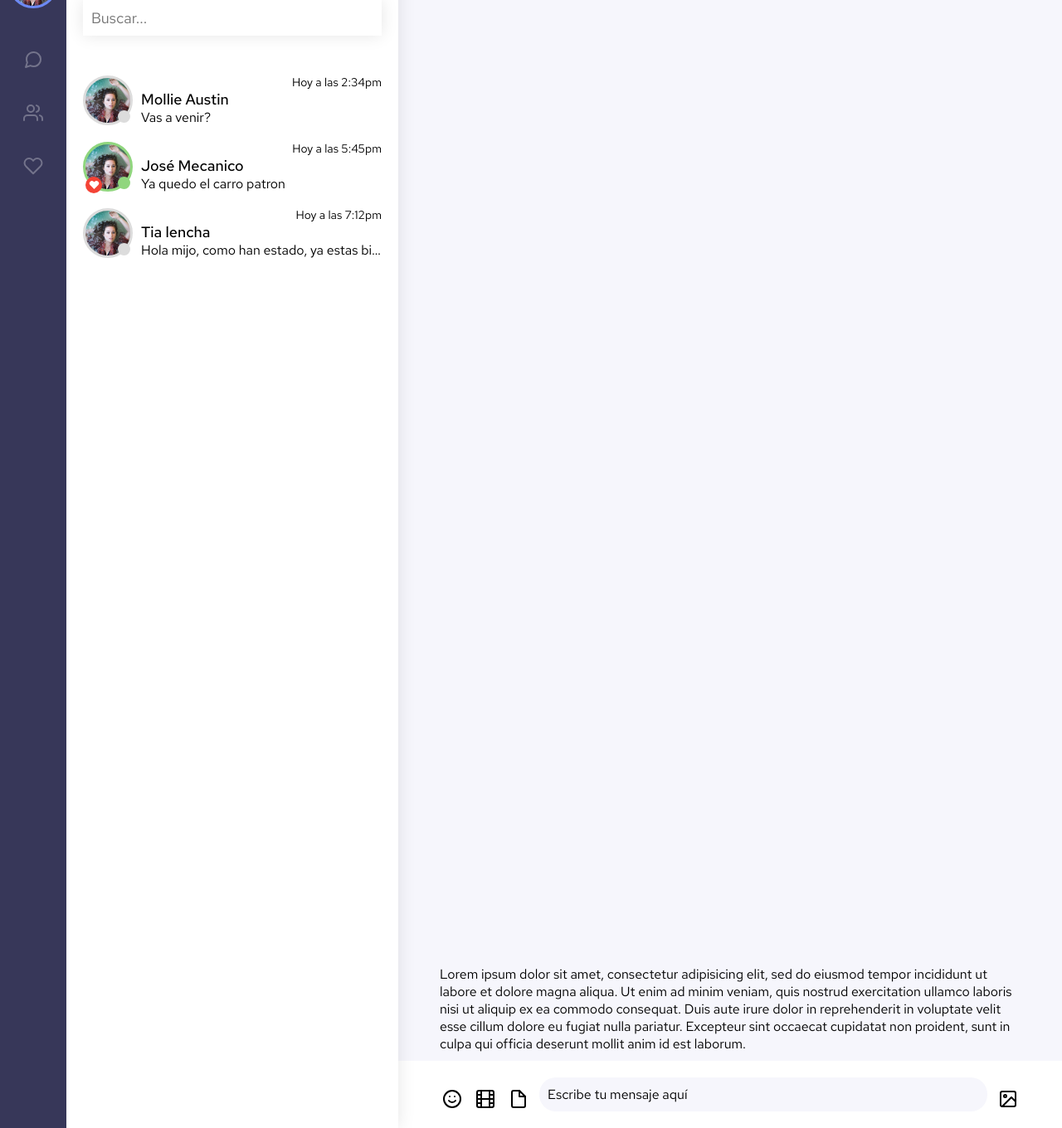
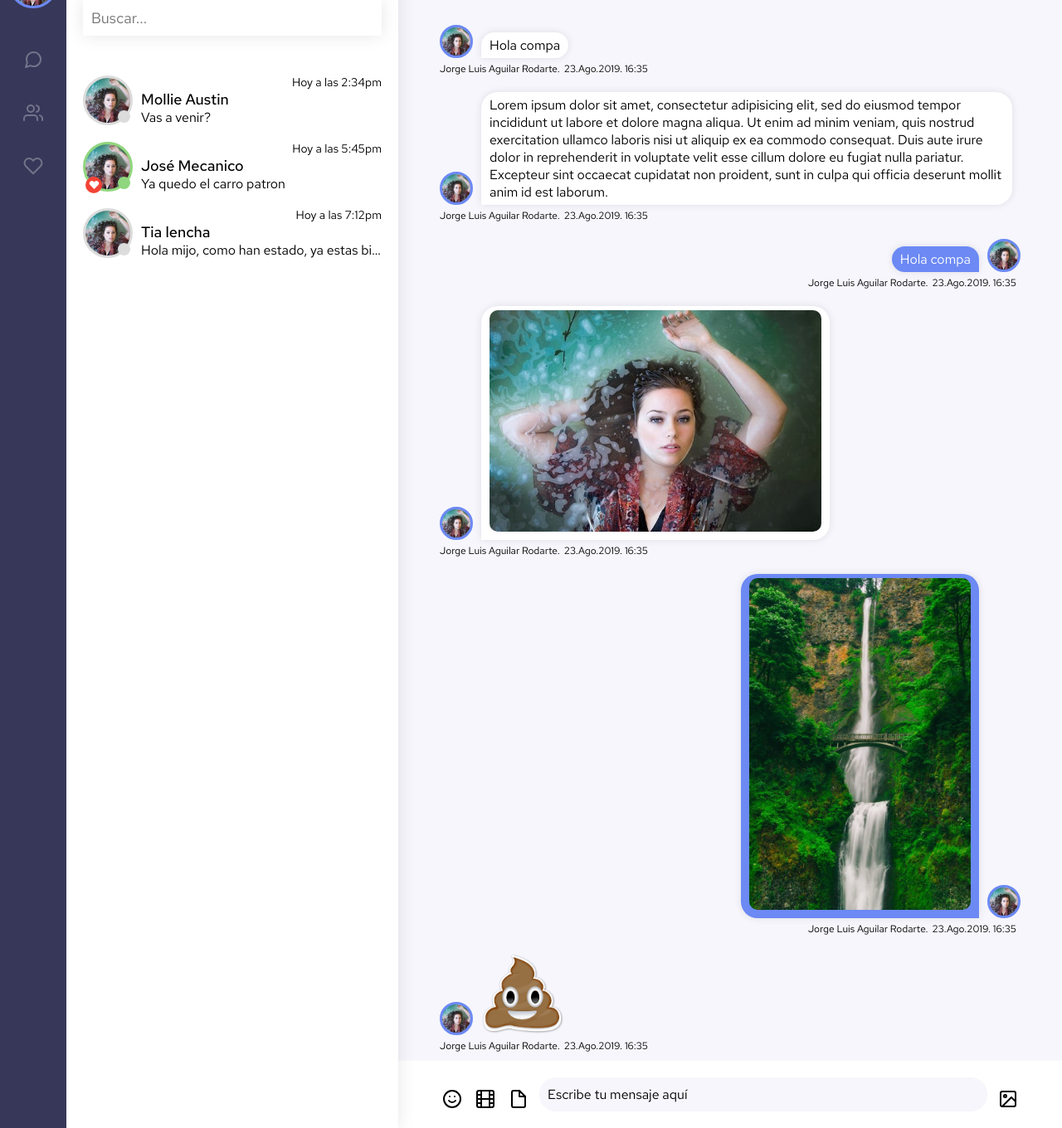
Before and after one commit to AguilarJorge/Messenger, a PHP site: page / in a window 1280 px wide. Shown: the part 80-1440 px from the top of the page at 83% size. Run offline with PHP 8.4, Linux system fonts and the light colour scheme.

Commit message:
Estructura y diseño del mensaje

```diff
--- a/css/general.scss
+++ b/css/general.scss
@@ -321,6 +321,68 @@ body{
         margin-top: auto;
         overflow-y: auto;
         overflow-x: hidden;
+        .mensaje{
+          @include flex(row, wrap, flex-end);
+          margin-top: 20px;
+          &.recibido{
+            .avatar{
+              margin-right: 10px;
+            }
+            .contenido{
+              margin-right: auto;
+              border-bottom-left-radius: 0;
+              background-color: $blanco;
+            }
+          }
+          &.enviado{
+            flex-direction: row-reverse;
+            text-align: right;
+            .avatar{
+              margin-left: 10px;
+            }
+            .contenido{
+              margin-left: auto;
+              border-bottom-right-radius: 0;
+              background-color: $secundario;
+              color: $blanco;
+            }
+          }
+          .avatar{
+            @include imagen('../img/avatar.jpg');
+            width: 40px;
+            height: 40px;
+            min-width: 40px;
+            border-radius: 50%;
+            border: 3px solid #6c89f4;
+          }
+          .contenido{
+            max-width: calc(100% - 60px);
+            padding: 5px 10px;
+            border-radius: 20px;
+            box-shadow: 0 0 10px 0 rgba($negro,.1);
+            &.stk{
+              @include imagen('../img/sticker.png', contain);
+              width: 100px;
+              height: 100px;
+              padding: 0;
+              background-color: transparent;
+              box-shadow: none;
+            }
+            img{
+              max-width: 400px;
+              max-height: 400px;
+              border-radius: 10px;
+            }
+          }
+          .datos{
+            width: 100%;
+            margin-top: 5px;
+            font-size: 12px;
+            span{
+              margin-right: 5px;
+            }
+          }
+        }
       }
       .redactor{
         @include flex(row, $items: flex-end);
--- a/index.html
+++ b/index.html
@@ -88,7 +88,36 @@
             <div class="icono menuShat"><i data-feather="more-vertical"></i></div>
           </div>
           <div class="contenedorMensajes">
-            <p>Lorem ipsum dolor sit amet, consectetur adipisicing elit, sed do eiusmod tempor incididunt ut labore et dolore magna aliqua. Ut enim ad minim veniam, quis nostrud exercitation ullamco laboris nisi ut aliquip ex ea commodo consequat. Duis aute irure dolor in reprehenderit in voluptate velit esse cillum dolore eu fugiat nulla pariatur. Excepteur sint occaecat cupidatat non proident, sunt in culpa qui officia deserunt mollit anim id est laborum.</p>
+            <div class="mensaje recibido">
+              <div class="avatar"></div>
+              <p class="contenido txt">Hola compa</p>
+              <p class="datos"><span class="nombre">Jorge Luis Aguilar Rodarte.</span><span class="datetime">23.Ago.2019. 16:35</span></p>
+            </div>
+            <div class="mensaje recibido">
+              <div class="avatar"></div>
+              <p class="contenido txt">Lorem ipsum dolor sit amet, consectetur adipisicing elit, sed do eiusmod tempor incididunt ut labore et dolore magna aliqua. Ut enim ad minim veniam, quis nostrud exercitation ullamco laboris nisi ut aliquip ex ea commodo consequat. Duis aute irure dolor in reprehenderit in voluptate velit esse cillum dolore eu fugiat nulla pariatur. Excepteur sint occaecat cupidatat non proident, sunt in culpa qui officia deserunt mollit anim id est laborum.</p>
+              <p class="datos"><span class="nombre">Jorge Luis Aguilar Rodarte.</span><span class="datetime">23.Ago.2019. 16:35</span></p>
+            </div>
+            <div class="mensaje enviado">
+              <div class="avatar"></div>
+              <p class="contenido txt">Hola compa</p>
+              <p class="datos"><span class="nombre">Jorge Luis Aguilar Rodarte.</span><span class="datetime">23.Ago.2019. 16:35</span></p>
+            </div>
+            <div class="mensaje recibido">
+              <div class="avatar"></div>
+              <p class="contenido img"><img src="img/avatar.jpg"></p>
+              <p class="datos"><span class="nombre">Jorge Luis Aguilar Rodarte.</span><span class="datetime">23.Ago.2019. 16:35</span></p>
+            </div>
+            <div class="mensaje enviado">
+              <div class="avatar"></div>
+              <p class="contenido img"><img src="img/paisaje.jpg"></p>
+              <p class="datos"><span class="nombre">Jorge Luis Aguilar Rodarte.</span><span class="datetime">23.Ago.2019. 16:35</span></p>
+            </div>
+            <div class="mensaje recibido">
+              <div class="avatar"></div>
+              <p class="contenido stk"></p>
+              <p class="datos"><span class="nombre">Jorge Luis Aguilar Rodarte.</span><span class="datetime">23.Ago.2019. 16:35</span></p>
+            </div>
           </div>
           <div class="redactor">
             <div class="icono emojis"><i data-feather="smile"></i></div>
```
Also changed, not shown: css/general.min.css, img/paisaje.jpg (added), img/sticker.png (added).
